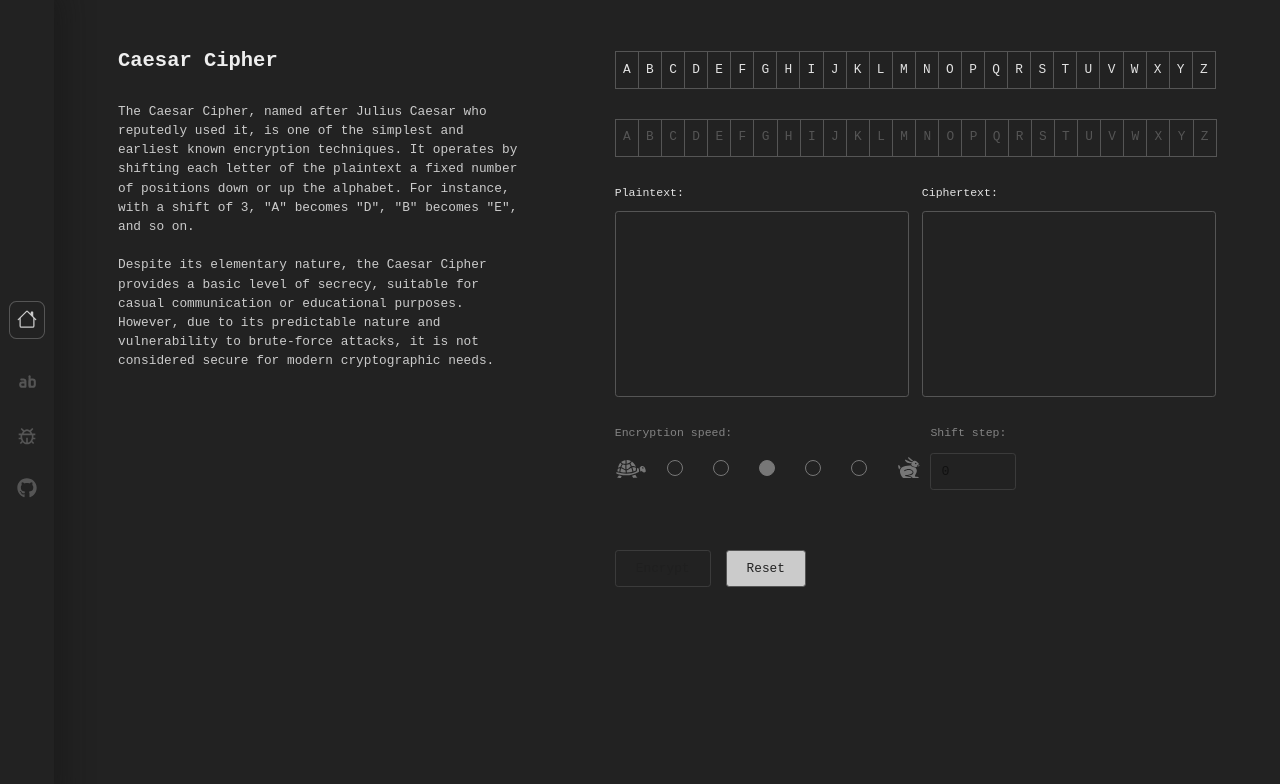
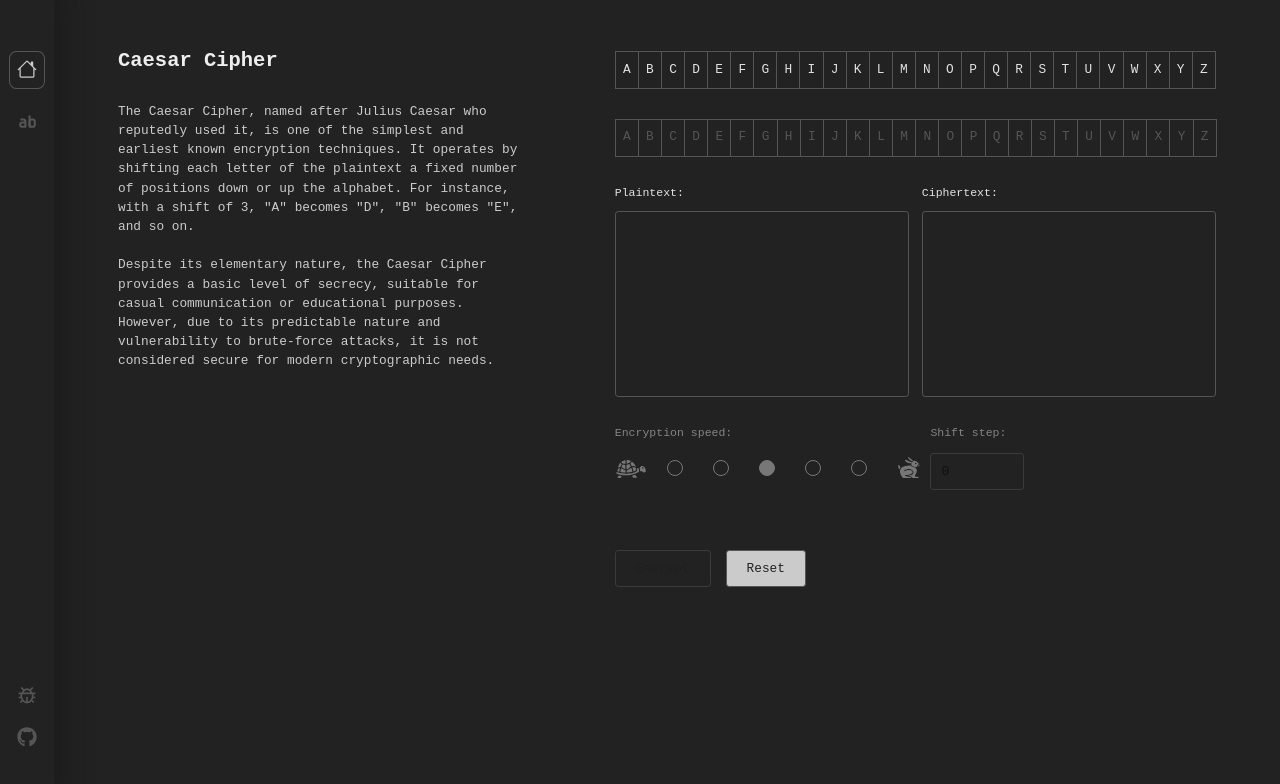
Before and after one commit to bachvo01/Caesar-Cipher, a React (Vite) app: page / in a window 1280 px wide. Shown: the top 784 px of the page. Built offline with nearby package versions, Linux system fonts and the light colour scheme.

Commit message:
changed sidebar elements alignment

```diff
--- a/src/App.jsx
+++ b/src/App.jsx
@@ -188,6 +188,7 @@ function App() {
   return (
     <div className='main-container'>
       <div className='sidebar-container'>
+          <div className='sidebar-upper'>
             <div className='sidebar-elements selected' onMouseEnter={handleHoverIn} onMouseLeave={handleHoverOut}>
               <BsHouse className='icon'></BsHouse>
             </div>
@@ -211,12 +212,16 @@ function App() {
                 </motion.div>
               }
             </div>
+        </div>
+
+        <div className='sidebar-lower'>
           <a href='https://github.com/bachvo01/Caesar-Cipher/issues' target='_blank' rel="noreferrer noopener" className='sidebar-elements' onMouseEnter={handleHoverIn} onMouseLeave={handleHoverOut}>
             <BiBug className='icon'></BiBug>
           </a>
           <a href='https://github.com/bachvo01/Caesar-Cipher' target='_blank' rel="noreferrer noopener" className='sidebar-elements' onMouseEnter={handleHoverIn} onMouseLeave={handleHoverOut}>
             <FaGithub className='icon'></FaGithub>
           </a>
+        </div>
       </div>
       <div className='main-inner'>
         <div className='cipher-container'>
--- a/src/App.scss
+++ b/src/App.scss
@@ -82,15 +82,91 @@ textarea{
 	// padding-bottom: 60px;
 
 	.sidebar-container{
-		height: 100%;
+		// height: 100%;
 		width: 60px;
 		display: flex;
 		flex-direction: column;
 		// border-right: 1px solid #55555570;
 		// row-gap: ;
-		justify-content: center;
-		align-items: center;
+		justify-content: space-between;
+		// align-items: center;
 		box-shadow: 0px 0px 30px 10px rgb(19 19 19 / 45%);
+		padding: 4.011vw 0px;
+
+		.sidebar-upper{
+			display: flex;
+			flex-direction: column;
+			align-items: center;
+			justify-content: center;
+			row-gap: 20px;
+			.sidebar-elements{
+				position: relative;
+				cursor: pointer;
+					.icon{
+						font-size: 20px;
+						color: #555;
+						transition: 0.3s ease;
+
+						&.alphabet{
+							font-size: 25px;
+						}
+					}
+
+					&.selected{
+						border-radius: 20%;
+						border: 1px solid #555;
+						padding: 7px;
+						.icon{
+							color: #cbcbcb;
+						}
+					}
+
+				&:hover{
+					.icon{
+						color: #eee;
+						transition: 0.3s ease;
+					}
+				}
+			}
+		}
+
+		.sidebar-lower{
+			display: flex;
+			flex-direction: column;
+			align-items: center;
+			justify-content: center;
+			row-gap: 20px;
+			.sidebar-elements{
+				position: relative;
+				cursor: pointer;
+					.icon{
+						font-size: 20px;
+						color: #555;
+						transition: 0.3s ease;
+
+						&.alphabet{
+							font-size: 25px;
+						}
+					}
+
+					&.selected{
+						border-radius: 20%;
+						border: 1px solid #555;
+						padding: 7px;
+						.icon{
+							color: #cbcbcb;
+						}
+					}
+
+				&:hover{
+					.icon{
+						color: #eee;
+						transition: 0.3s ease;
+					}
+				}
+			}
+		}
+
 		.sidebar-elements{
 			position: relative;
 			cursor: pointer;
@@ -399,6 +475,7 @@ textarea{
 								padding-bottom: 5px;
 								padding-left: 10px;
 								resize: none;
+								line-height: 1.3;
 							}
 						}
 					}
@@ -453,6 +530,7 @@ textarea{
 									padding-top: 5px;
 									padding-bottom: 5px;
 									padding-left: 10px;
+									padding-right: 10px;
 								}
 
 								&.disabled{
@@ -601,8 +679,44 @@ textarea{
 @media only screen and (min-width: 1200px) and (max-width: 1919px) {
 	.main-container{
 		.sidebar-container{
+			// height: 100%;
 			width: 60px;
-			row-gap: 30px;
+			// row-gap: 30px;
+
+			.sidebar-upper{
+				display: flex;
+				flex-direction: column;
+				align-items: center;
+				justify-content: center;
+				row-gap: 20px;
+				.sidebar-elements{
+					position: relative;
+					cursor: pointer;
+						.icon{
+							font-size: 20px;
+
+							&.alphabet{
+								font-size: 25px;
+							}
+						}
+
+				}
+			}
+
+			.sidebar-lower{
+				display: flex;
+				flex-direction: column;
+				align-items: center;
+				justify-content: center;
+				row-gap: 20px;
+				.sidebar-elements{
+					position: relative;
+					cursor: pointer;
+						.icon{
+							font-size: 20px;
+						}
+				}
+			}
 
 			.sidebar-elements{
 
@@ -694,6 +808,7 @@ textarea{
 								// min-height: calc(10vh * 2);
 								// max-height: calc(13vh * 2);
 								font-size: 0.9vw;
+								display: block;
 							}
 						}
 
@@ -709,6 +824,16 @@ textarea{
 						button{
 							font-size: 1vw;
 
+						}
+
+						.button-wrapper{
+							.message-container{
+								// margin-left: 15px;
+								.para{
+									font-family: monospace;
+									font-size: 0.95vw;
+								}
+							}
 						}
 					}
 				}
@@ -837,7 +962,7 @@ textarea{
 								&.one{
 									input{
 										width: 25%;
-										height: 40px;
+										height: 30px;
 										font-size: 0.95vw;
 										padding-left: 10px;
 									}
```
Lines whose indentation alone changed are shown as unchanged.
